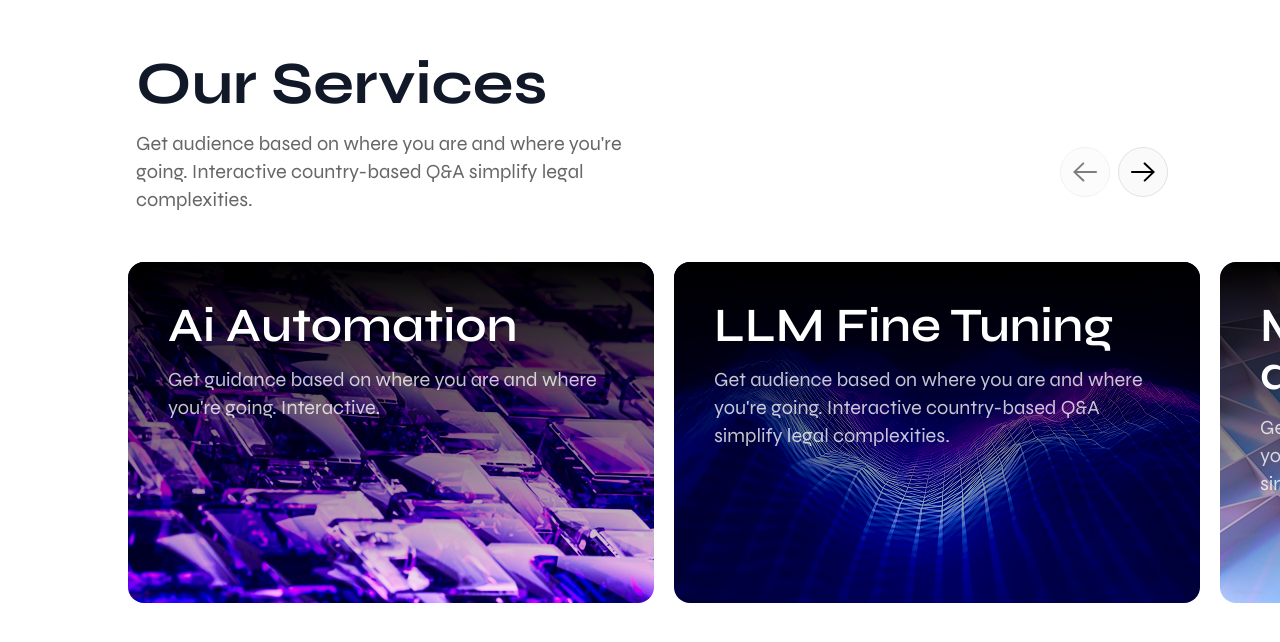
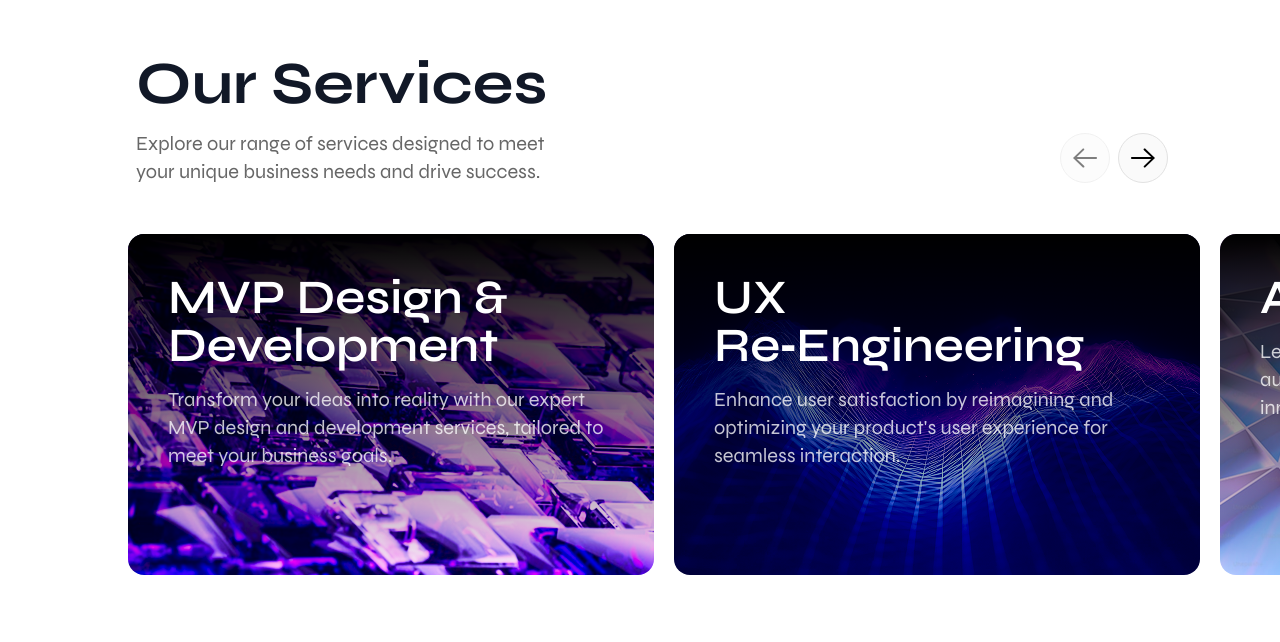
Before and after one commit to afnanahmadtariq/Devstract, a Next.js app: page / in a window 1280 px wide. Shown: the part 1849-2491 px from the top of the page. Built offline with nearby package versions, Linux system fonts and the light colour scheme.

Commit message:
Update service titles and descriptions for clarity
Revised the titles and descriptions in ServicesSection to better reflect the offered services and improve clarity for users. Also fixed a CSS class typo in AboutUsPage for consistent spacing on medium screens.

```diff
--- a/app/about-us/page.tsx
+++ b/app/about-us/page.tsx
@@ -136,7 +136,7 @@ export default function AboutUsPage() {
               {cards.map((card, index) => (
                 <div key={index} className="flex flex-1 flex-col items-center justify-start bg-white dark:bg-gray-800 rounded-[33px] border-2 border-[#EBEBEB]">
                   <img src={card.imgSrc} alt={card.alt}/>
-                  <div className='px-7 mb-7 md:px-10 mb-10 items-start w-full'>
+                  <div className='px-7 mb-7 md:px-10 md:mb-10 items-start w-full'>
                     <h2 className="text-lg md:text-xl font-semibold text-black dark:text-white text-left mb-4">{card.title}</h2>
                     <p className="text-lg md:text-xl text-[#676767] font-normal text-left">{card.description}</p>
                   </div>
--- a/components/services-section.tsx
+++ b/components/services-section.tsx
@@ -57,51 +57,51 @@ export default function ServicesSection() {
   const services: Service[] = [
     {
       id: 1,
-      title: "Ai Automation",
+      title: "MVP Design & Development",
       description:
-        "Get guidance based on where you are and where you're going. Interactive.",
+        "Transform your ideas into reality with our expert MVP design and development services, tailored to meet your business goals.",
       image: "/media/unsplash_1.png"
     },
     {
       id: 2,
-      title: "LLM Fine Tuning",
+      title: "UX Re\u2011Engineering",
       description:
-        "Get audience based on where you are and where you're going. Interactive country-based Q&A simplify legal complexities.",
+        "Enhance user satisfaction by reimagining and optimizing your product's user experience for seamless interaction.",
       image: "/media/unsplash_2.png"
     },
     {
       id: 3,
-      title: "MVP design & development",
+      title: "AI Integration",
       description:
-        "Get audience based on where you are and where you're going. Interactive country-based Q&A simplify legal complexities.",
+        "Leverage the power of artificial intelligence to automate processes, gain insights, and drive innovation in your business.",
       image: "/media/unsplash_3.png"
     },
     {
       id: 4,
-      title: "AI Integration",
+      title: "IT Consulting",
       description:
-        "Get guidance based on where you are and where you're going. Interactive.",
+        "Receive expert guidance and strategic IT solutions to align technology with your business objectives.",
       image: "/media/unsplash_4.png"
     },
     {
       id: 5,
-      title: "UX re-engineering",
+      title: "Mobile App Development",
       description:
-        "Get guidance based on where you are and where you're going. Interactive.",
+        "Create user\u2011friendly and feature\u2011rich mobile applications to engage your audience and expand your reach.",
       image: "/media/unsplash_5.png"
     },
     {
       id: 6,
-      title: "Product designing",
+      title: "Product Designing",
       description:
-        "Get guidance based on where you are and where you're going. Interactive.",
+        "Design innovative and visually appealing products that resonate with your target audience and stand out in the market.",
       image: "/media/unsplash_6.png"
     },
     {
       id: 7,
-      title: "Full-stack Development",
+      title: "Full\u2011stack Development",
       description:
-        "Get guidance based on where you are and where you're going. Interactive.",
+        "Build robust and scalable web applications with our comprehensive full\u2011stack development expertise.",
       image: "/media/unsplash_7.png"
     },
   ]
@@ -170,8 +170,7 @@ export default function ServicesSection() {
           </h2>
           <div className="flex items-center">
             <p className="text-sm sm:text-xl text-[#676767] max-w-xl text-left">
-              Get audience based on where you are and where you're going. Interactive country-based Q&A simplify legal
-              complexities.
+              Explore our range of services designed to meet your unique business needs and drive success.
             </p>
             <div className="hidden sm:flex justify-end ml-6 gap-2 w-full">
               <button
```
